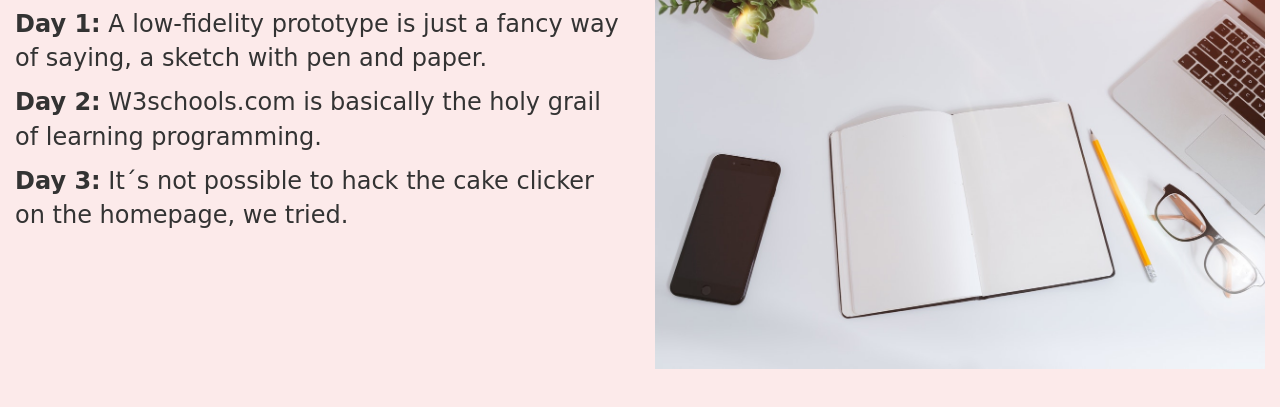
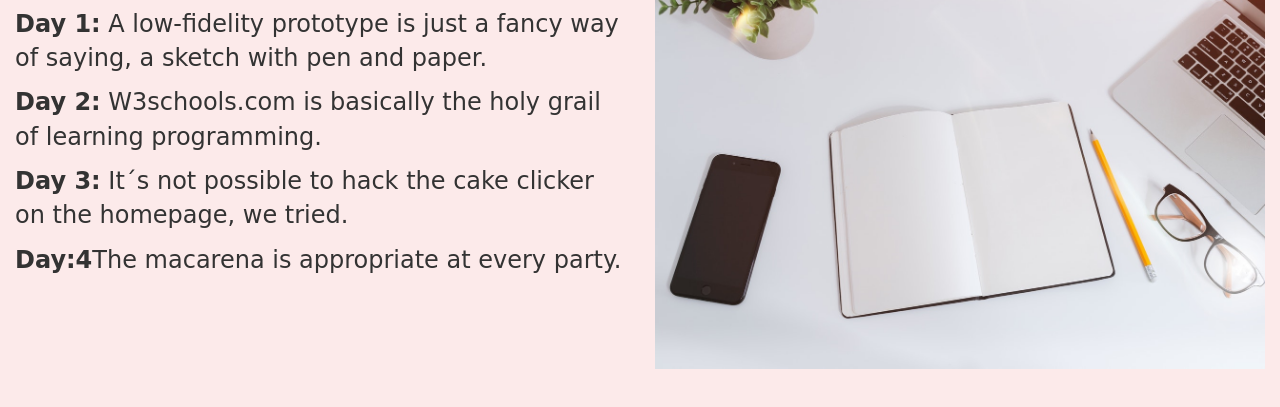
Before and after one commit to Adventures-Daily/Adventures-Daily.github.io, a plain HTML site: page menyval2.html in a window 1280 px wide. Shown: the part 157-564 px from the top of the page. Drawn offline with Linux system fonts and the light colour scheme; a web font is replaced by a local one.

Commit message:
Add files via upload

```diff
--- a/menyval2.html
+++ b/menyval2.html
@@ -52,6 +52,8 @@
 
 <p><b>Day 3:</b> It´s not possible to hack the cake clicker on the homepage, we tried.</p>
 
+<p><b>Day:4</b>The macarena is appropriate at every party.</p>
+
 </div>
 
 <div class="col-sm-6">
```
